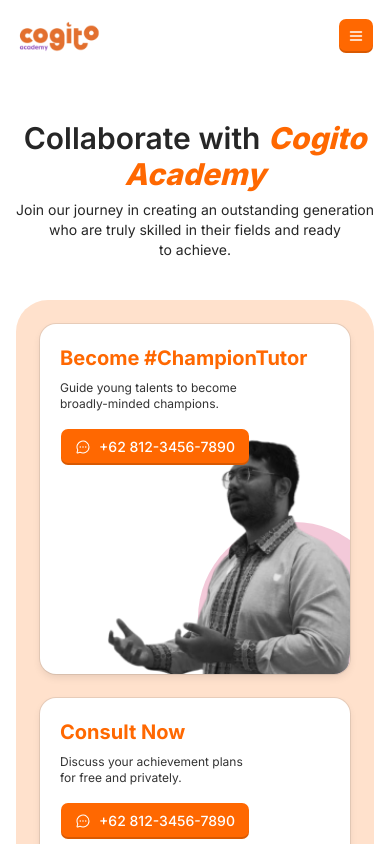
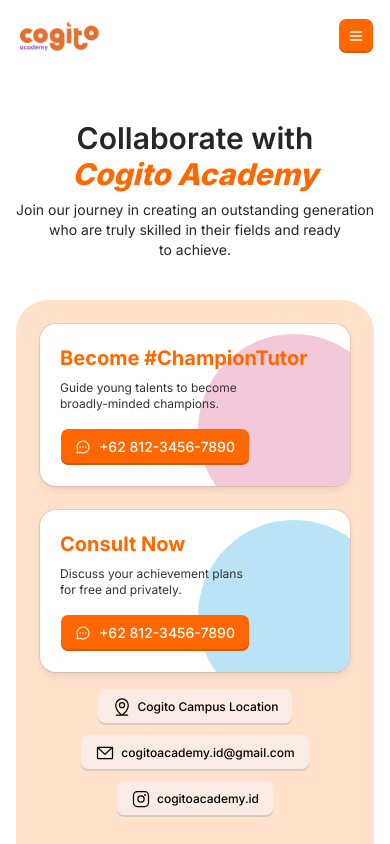
Before and after one commit to cogitoacademy/website, a Next.js app in the folder apps/web/: page /en/contact in a window 390 px wide. Shown: the top 844 px of the page. Built offline with nearby package versions, Linux system fonts and the light colour scheme.

Commit message:
fix: improve contact page image styling and responsive breakpoints
- Add image className prop support to ActionCard component
- Adjust min-height for mobile responsiveness
- Fix image rendering for different screen sizes
- Update br tag breakpoints for better mobile layout

```diff
--- a/apps/web/src/app/[locale]/contact/page.tsx
+++ b/apps/web/src/app/[locale]/contact/page.tsx
@@ -71,12 +71,12 @@
         <h1 className="font-semibold text-3xl sm:text-4xl lg:text-5xl">
           {isId ? (
             <>
-              Berkolaborasi dengan <br className="hidden sm:block" />
+              Berkolaborasi dengan <br className="block sm:hidden" />
               <span className="font-extrabold text-primary-500 italic">Cogito Academy</span>
             </>
           ) : (
             <>
-              Collaborate with <br className="hidden sm:block" />
+              Collaborate with <br className="block sm:hidden" />
               <span className="font-extrabold text-primary-500 italic">Cogito Academy</span>
             </>
           )}
@@ -104,6 +104,7 @@
             image={{
               src: "/contact-1.webp",
               alt: isId ? "Tutor Juana" : "Champion Tutor",
+              className: "h-[140%]",
             }}
             theme="pink"
           />
@@ -121,6 +122,7 @@
             image={{
               src: "/contact-2.webp",
               alt: isId ? "Konsultasi" : "Consultation",
+              className: "h-[100%]",
             }}
             theme="blue"
           />
--- a/apps/web/src/components/contact/action-card.tsx
+++ b/apps/web/src/components/contact/action-card.tsx
@@ -18,6 +18,7 @@
   image: {
     src: string;
     alt: string;
+    className?: string;
   };
   theme?: "pink" | "blue";
 }
@@ -45,7 +46,7 @@
   return (
     <Card
       className={cn(
-        "relative overflow-hidden rounded-2xl border-none bg-neutral-100 p-0 shadow-sm min-h-[350px]",
+        "relative overflow-hidden rounded-2xl border-none bg-neutral-100 p-0 shadow-sm min-[405px]:min-h-[250px]",
         className,
       )}
       {...props}
@@ -101,13 +102,17 @@
           />
 
           {/* Main Image */}
-          <div className="absolute right-0 bottom-0 z-10 h-full w-full">
+          <div className=" right-0 bottom-0 z-10 h-full w-full min-[405px]:block absolute hidden">
             <Image
               src={image.src}
               alt={image.alt}
-              width={287}
+              width={1000}
+              quality={100}
               height={399}
-              className="absolute right-0 bottom-0 h-[120%] w-auto object-contain object-right-bottom"
+              className={cn(
+                "absolute right-0 bottom-0 w-auto object-contain object-right-bottom",
+                image.className,
+              )}
               sizes="(max-width: 640px) 100vw, (max-width: 1024px) 100vw, 50vw"
             />
           </div>
```
